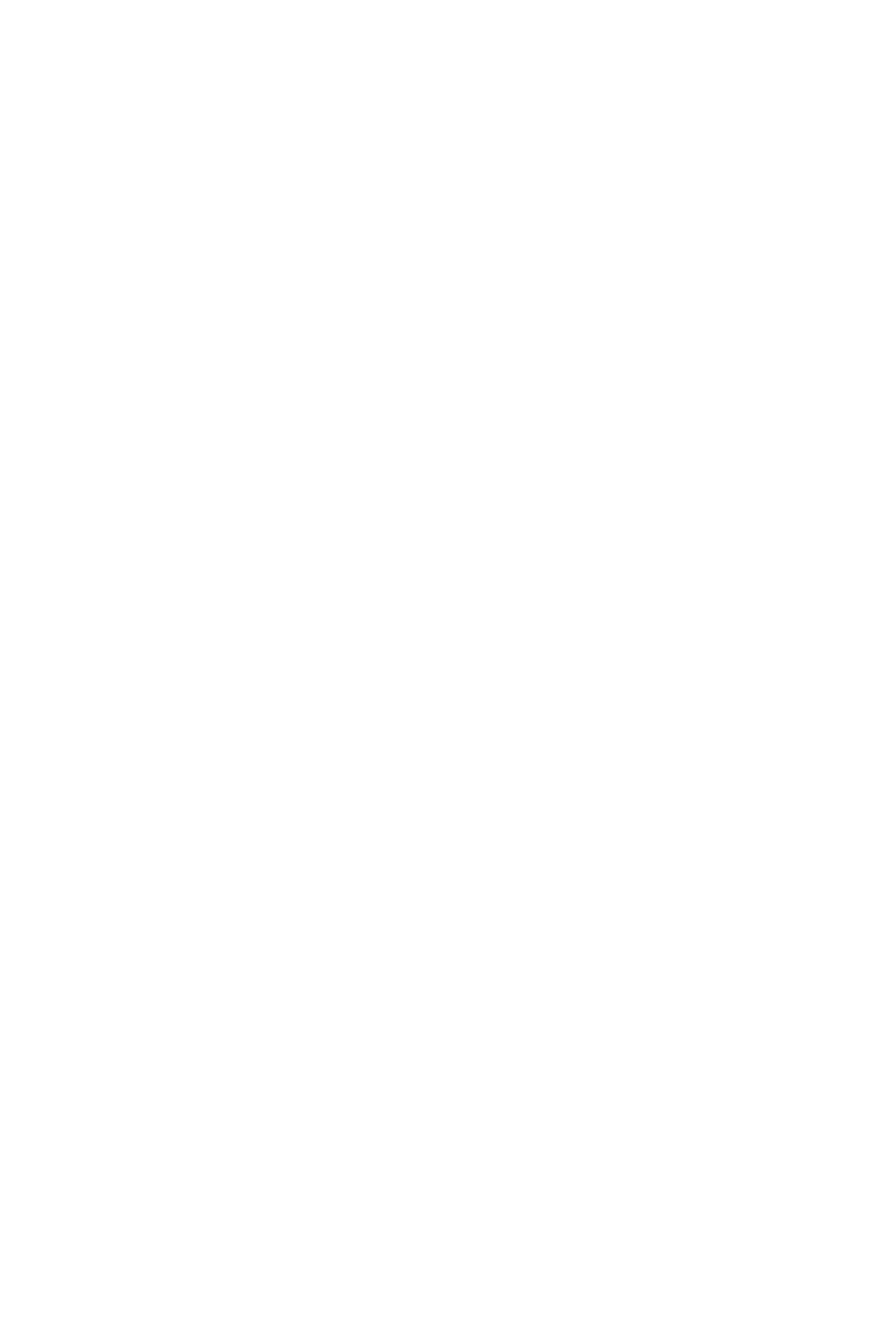
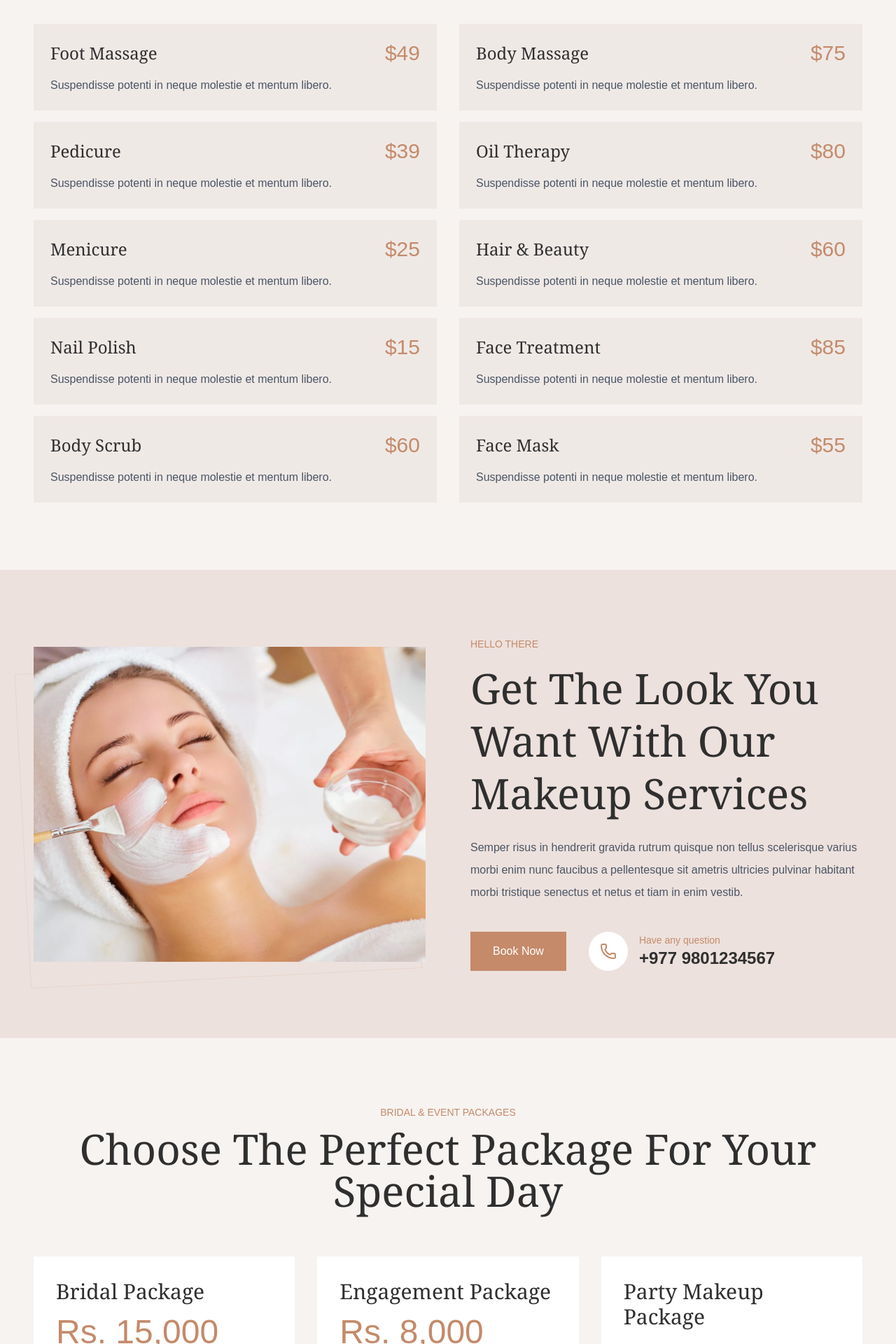
Before and after one commit to Ranjan-Gautam/Beauty_Salon, a Next.js app: page /pricing in a window 1280 px wide. Before the commit this address had no page. Shown: the part 880-2800 px from the top of the page at 70% size. Before the commit the page ends 872 px from the top, so only its background shows below. Built offline with nearby package versions, Linux system fonts and the light colour scheme.

Commit message:
Add pricing page and bridal package sections

```diff
--- /dev/null
+++ b/src/app/pricing/page.tsx
@@ -0,0 +1,17 @@
+import PricingBanner from "@/components/pricing/PricingBanner";
+import PriceMenu from "@/components/pricing/PriceMenu";
+import MakeupService from "@/components/pricing/MakeupService";
+import MakeupPackage from "@/components/pricing/MakeupPackage";
+import Footer from "@/components/layout/Footer";
+
+export default function PricingPage() {
+  return (
+    <>
+      <PricingBanner />
+      <PriceMenu />
+      <MakeupService />
+      <MakeupPackage />
+      <Footer />
+    </>
+  );
+}
--- /dev/null
+++ b/src/components/pricing/MakeupPackage.tsx
@@ -0,0 +1,85 @@
+const packages = [
+  {
+    name: "Bridal Package",
+    price: "Rs. 15,000",
+    features: [
+      "Bridal Makeup",
+      "Hairstyling",
+      "Saree Draping",
+      "Pre-Bridal Facial",
+    ],
+  },
+  {
+    name: "Engagement Package",
+    price: "Rs. 8,000",
+    features: [
+      "Party Makeup",
+      "Hair Styling",
+      "Nail Polish",
+      "Skin Consultation",
+    ],
+  },
+  {
+    name: "Party Makeup Package",
+    price: "Rs. 3,500",
+    features: [
+      "Party Makeup",
+      "Hair Styling",
+      "Eyebrow Threading",
+      "Basic Touch-Up",
+    ],
+  },
+];
+
+export default function MakeupPackage() {
+  return (
+    <section className="bg-[#f7f3f1] py-24">
+      <div className="max-w-7xl mx-auto px-8 lg:px-12">
+        <div className="text-center mb-16">
+          <p className="text-[#c48a6a] uppercase text-sm font-medium mb-3">
+            Bridal & Event Packages
+          </p>
+
+          <h2 className="text-4xl md:text-6xl font-serif text-[#2f2f2f]">
+            Choose The Perfect Package For Your Special Day
+          </h2>
+        </div>
+
+        <div className="grid md:grid-cols-3 gap-8">
+          {packages.map((item) => (
+            <div
+              key={item.name}
+              className="bg-white p-8 hover:shadow-xl transition-all duration-300"
+            >
+              <h3 className="text-3xl font-serif text-[#2f2f2f] mb-4">
+                {item.name}
+              </h3>
+
+              <div className="mb-8">
+                <span className="text-5xl text-[#c48a6a]">
+                  {item.price}
+                </span>
+              </div>
+
+              <ul className="space-y-4 mb-10">
+                {item.features.map((feature) => (
+                  <li
+                    key={feature}
+                    className="flex items-center gap-3 text-gray-600"
+                  >
+                    <span className="text-[#c48a6a]">✓</span>
+                    {feature}
+                  </li>
+                ))}
+              </ul>
+
+              <button className="w-full border border-[#c48a6a] text-[#c48a6a] py-3 hover:bg-[#c48a6a] hover:text-white transition">
+                Book Package
+              </button>
+            </div>
+          ))}
+        </div>
+      </div>
+    </section>
+  );
+}
--- /dev/null
+++ b/src/components/pricing/MakeupService.tsx
@@ -0,0 +1,65 @@
+import Image from "next/image";
+import { Phone } from "lucide-react";
+
+export default function MakeupService() {
+  return (
+    <section className="bg-[#ede1dd] py-24">
+      <div className="max-w-7xl mx-auto px-8 lg:px-12">
+        <div className="grid lg:grid-cols-2 gap-16 items-center">
+          <div className="relative">
+
+            <div className="absolute -left-4 top-6 w-full h-full border border-[#e7d5cc] -rotate-3"></div>
+
+            <Image
+              src="/pricing/makeup-service.jpg"
+              alt="Makeup Service"
+              width={700}
+              height={500}
+              className="relative z-10 w-full h-112.5 object-cover"
+            />
+          </div>
+
+          <div>
+            <p className="text-[#c48a6a] uppercase text-sm font-medium mb-4">
+              Hello There
+            </p>
+
+            <h2 className="text-4xl md:text-6xl font-serif text-[#2f2f2f] leading-tight mb-6">
+              Get The Look You Want With Our Makeup Services
+            </h2>
+
+            <p className="text-gray-600 leading-8 mb-10">
+              Semper risus in hendrerit gravida rutrum quisque non tellus
+              scelerisque varius morbi enim nunc faucibus a pellentesque sit
+              ametris ultricies pulvinar habitant morbi tristique senectus et
+              netus et tiam in enim vestib.
+            </p>
+
+            <div className="flex flex-col sm:flex-row items-start sm:items-center gap-8">
+
+              <button className="bg-[#c48a6a] text-white px-8 py-4 hover:bg-[#b67b5b] transition duration-300">
+                Book Now
+              </button>
+
+              <div className="flex items-center gap-4">
+                <div className="w-14 h-14 rounded-full bg-white flex items-center justify-center">
+                  <Phone className="text-[#c48a6a]" size={24} />
+                </div>
+
+                <div>
+                  <p className="text-[#c48a6a] text-sm">
+                    Have any question
+                  </p>
+
+                  <p className="text-2xl font-semibold text-[#2f2f2f]">
+                    +977 9801234567
+                  </p>
+                </div>
+              </div>
+            </div>
+          </div>
+        </div>
+      </div>
+    </section>
+  );
+}
--- /dev/null
+++ b/src/components/pricing/PriceMenu.tsx
@@ -0,0 +1,115 @@
+const leftPricing = [
+  {
+    service: "Foot Massage",
+    price: "$49",
+  },
+  {
+    service: "Pedicure",
+    price: "$39",
+  },
+  {
+    service: "Menicure",
+    price: "$25",
+  },
+  {
+    service: "Nail Polish",
+    price: "$15",
+  },
+  {
+    service: "Body Scrub",
+    price: "$60",
+  },
+];
+
+const rightPricing = [
+  {
+    service: "Body Massage",
+    price: "$75",
+  },
+  {
+    service: "Oil Therapy",
+    price: "$80",
+  },
+  {
+    service: "Hair & Beauty",
+    price: "$60",
+  },
+  {
+    service: "Face Treatment",
+    price: "$85",
+  },
+  {
+    service: "Face Mask",
+    price: "$55",
+  },
+];
+
+export default function PriceMenu() {
+  return (
+    <section className="py-24 bg-[#f7f3f1]">
+      <div className="max-w-7xl mx-auto px-8 lg:px-12">
+        {/* Heading */}
+        <div className="text-center mb-16">
+          <p className="text-[#c48a6a] uppercase text-sm font-medium mb-3">
+            Price Menu
+          </p>
+
+          <h2 className="text-4xl md:text-6xl font-serif text-[#2f2f2f] max-w-4xl mx-auto leading-tight">
+            Customized Beauty Services To Fit Your Needs And Budget
+          </h2>
+        </div>
+
+        {/* Price Grid */}
+        <div className="grid lg:grid-cols-2 gap-8">
+          {/* Left Column */}
+          <div className="space-y-4">
+            {leftPricing.map((item) => (
+              <div
+                key={item.service}
+                className="bg-[#efe9e6] p-6 hover:shadow-lg transition-all duration-300"
+              >
+                <div className="flex justify-between items-center mb-4">
+                  <h3 className="text-2xl font-serif text-[#2f2f2f]">
+                    {item.service}
+                  </h3>
+
+                  <span className="text-3xl text-[#c48a6a]">
+                    {item.price}
+                  </span>
+                </div>
+
+                <p className="text-gray-600">
+                  Suspendisse potenti in neque molestie et mentum libero.
+                </p>
+              </div>
+            ))}
+          </div>
+
+          {/* Right Column */}
+          <div className="space-y-4">
+            {rightPricing.map((item) => (
+              <div
+                key={item.service}
+                className="bg-[#efe9e6] p-6 hover:shadow-lg transition-all duration-300"
+              >
+                <div className="flex justify-between items-center mb-4">
+                  <h3 className="text-2xl font-serif text-[#2f2f2f]">
+                    {item.service}
+                  </h3>
+
+                  <span className="text-3xl text-[#c48a6a]">
+                    {item.price}
+                  </span>
+                </div>
+
+                <p className="text-gray-600">
+                  Suspendisse potenti in neque molestie et mentum libero.
+                </p>
+              </div>
+            ))}
+          </div>
+        </div>
+      </div>
+    </section>
+  );
+}
--- /dev/null
+++ b/src/components/pricing/PricingBanner.tsx
@@ -0,0 +1,23 @@
+export default function PricingBanner() {
+  return (
+    <section className="relative bg-[#f3e5e0] h-125 flex items-center overflow-hidden">
+      {/* Decorative Icon */}
+      <div className="absolute top-24 left-1/2 -translate-x-1/2 text-5xl text-gray-500">
+        ✧
+      </div>
+
+      <div className="absolute -bottom-44 -right-44">
+        <div className="w-125 h-125 rounded-full border-80 border-[#eadfd8] opacity-80"></div>
+      </div>
+
+      <div className="max-w-7xl mx-auto px-8 lg:px-12 w-full">
+        <div className="max-w-xl">
+          <h1 className="text-7xl font-serif text-[#2e2e2e] mb-6">
+            Pricing
+          </h1>
+
+        </div>
+      </div>
+    </section>
+  );
+}
```
Also changed, not shown: public/pricing/makeup-service.jpg (added).
